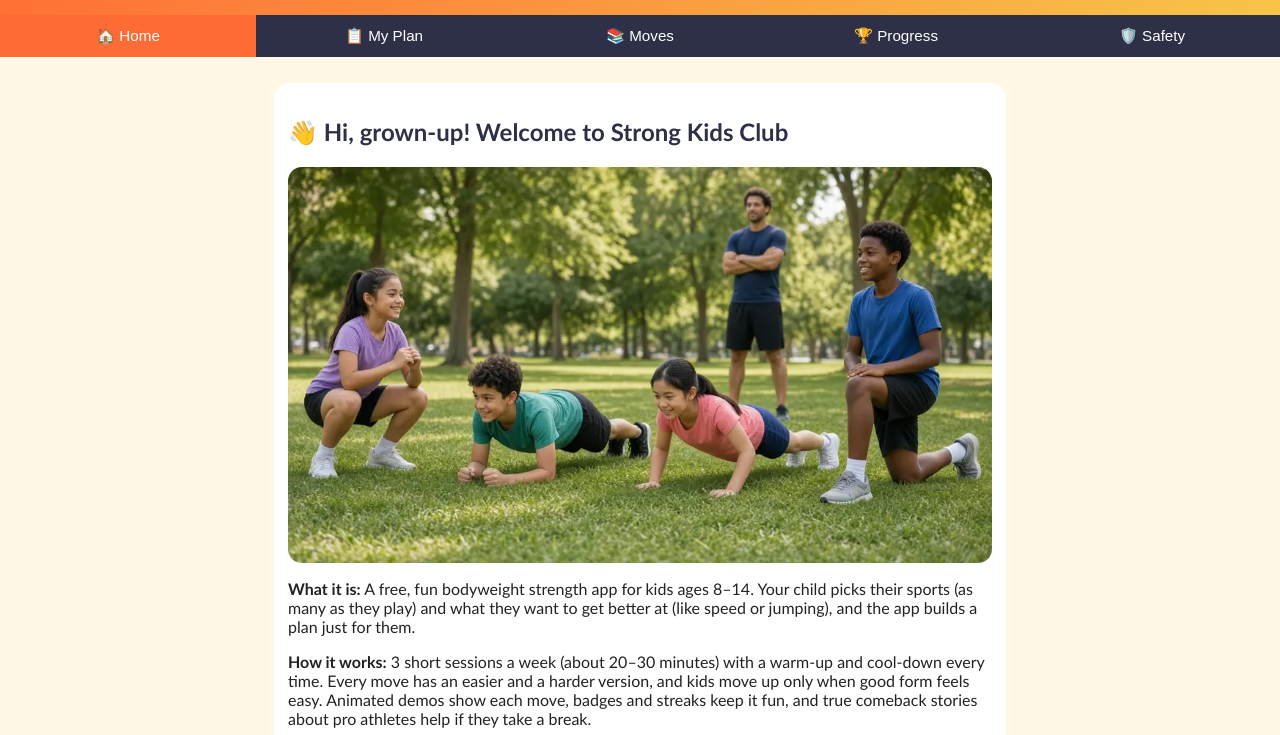
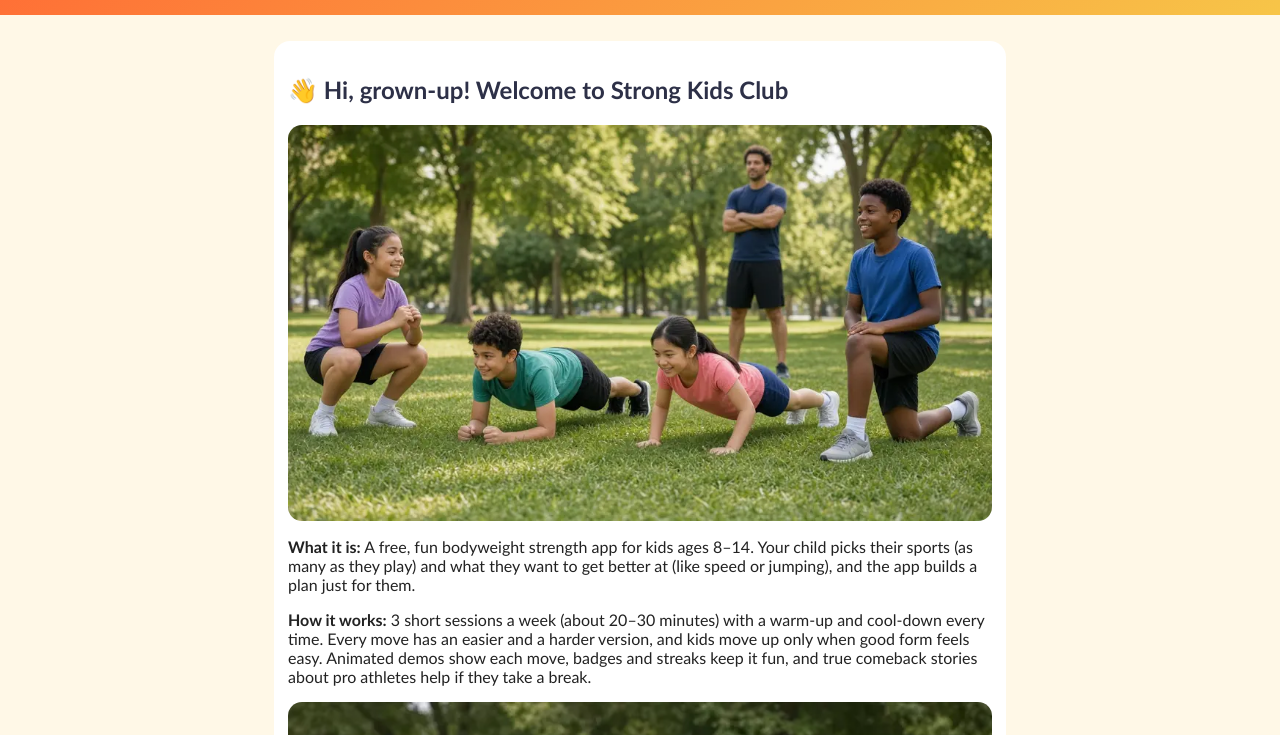
Before and after one commit to justinthetileguy-ui/strong-kids-club, a plain HTML site: page index.html in a window 1280 px wide. Shown: the part 79-814 px from the top of the page. Drawn offline with Linux system fonts and the light colour scheme.

Commit message:
Hide the top nav until parent approval and profile setup are both done.
Show the bar again on later loads when both are saved, and hide it if setup is cleared.

Co-authored-by: justinthetileguy-ui <justinthetileguy-ui@users.noreply.github.com>

```diff
--- a/app.js
+++ b/app.js
@@ -10,7 +10,8 @@ function buildPlan(p){const b=AGE_BANDS[p.age];const types=["push","legs","pull"
  const days=["A","B","C"].map((d,i)=>{let l=[...base];if(p.age==="8-10")l=l.filter(x=>x.t!=="power"||i!==0);l.push(extras[i%extras.length]);if(p.age!=="8-10")l.push(extras[(i+3)%extras.length]);return{name:"Day "+d,ex:[...new Set(l)]}});
  return{band:b,days}}
 function lvl(x,p){return p.age==="8-10"?x.easy:p.age==="11-12"?x.main:x.harder}
-function nav(v){setTimeout(()=>initFigs(),0);document.querySelectorAll("nav button").forEach(b=>b.classList.toggle("on",b.dataset.v===v));if(!load("skc_parent_ok",false)&&v!=="about")v="parents";else if(!profile&&v!=="about"&&v!=="lib"&&v!=="parents")v="onboard";(V[v]||V.home)()}
+function syncNav(){document.querySelector("nav").classList.toggle("ready",!!load("skc_parent_ok",false)&&!!profile)}
+function nav(v){syncNav();setTimeout(()=>initFigs(),0);document.querySelectorAll("nav button").forEach(b=>b.classList.toggle("on",b.dataset.v===v));if(!load("skc_parent_ok",false)&&v!=="about")v="parents";else if(!profile&&v!=="about"&&v!=="lib"&&v!=="parents")v="onboard";(V[v]||V.home)()}
 document.querySelectorAll("nav button").forEach(b=>b.onclick=()=>nav(b.dataset.v));
 function streak(){const ds=[...new Set(log.map(l=>l.date))].sort().reverse();let wk=0;const now=new Date();for(let w=0;w<52;w++){const s=new Date(now-7*864e5*(w+1)),e=new Date(now-7*864e5*w);if(ds.some(d=>new Date(d)>s&&new Date(d)<=e))wk++;else break}return wk}
 const BADGES=[["🌱","First Workout",()=>log.length>=1],["🔥","3 Workouts",()=>log.length>=3],["⭐","10 Workouts",()=>log.length>=10],["🏅","25 Workouts",()=>log.length>=25],["📅","2-Week Streak",()=>streak()>=2],["👑","4-Week Streak",()=>streak()>=4],["💯","100 Total Reps",()=>log.reduce((a,l)=>a+l.reps,0)>=100]];
@@ -32,7 +33,7 @@ onboard(step=0,d={age:null,sports:[],goals:[],name:""}){d=profile?{...profile}:d
  bind("#a",k=>d.age=k);bind("#s",k=>{d.sports=d.sports.includes(k)?d.sports.filter(x=>x!==k):[...d.sports,k]});bind("#g",k=>{d.goals=d.goals.includes(k)?d.goals.filter(x=>x!==k):[...d.goals,k].slice(-3)});
  $("#go").onclick=()=>{d.name=$("#nm").value.trim();if(!d.age||!d.sports.length||!d.goals.length){$("#err").textContent="Pick an age, at least one sport, and at least one goal!";return}profile=d;save("skc_profile",d);nav("plan")}},
 home(){app.innerHTML=`<div class="card"><img class="photo" src="img/hero.webp" alt="Kids training together"><h2>Hey ${profile.name||"Champ"}! 👋</h2><p>${AGE_BANDS[profile.age].label} · ${sportsTxt(profile)}</p><p>Goals: ${profile.goals.map(g=>`<span class="pill">${GOALS[g]}</span>`).join("")}</p>
- <p>🔥 Weekly streak: <b>${streak()}</b> · Workouts done: <b>${log.length}</b></p><button class="btn alt" onclick="nav('plan')">Start Today's Workout</button><button class="btn" onclick="profile=null;V.onboard()">Change sports/goals</button><p><a href="#" onclick="nav('parents');return false">👪 For Parents</a></p></div>
+ <p>🔥 Weekly streak: <b>${streak()}</b> · Workouts done: <b>${log.length}</b></p><button class="btn alt" onclick="nav('plan')">Start Today's Workout</button><button class="btn" onclick="profile=null;syncNav();V.onboard()">Change sports/goals</button><p><a href="#" onclick="nav('parents');return false">👪 For Parents</a></p></div>
  <div class="card warn"><b>Grown-up check ✅</b> An adult should watch workouts. Train 2–3 days a week with a rest day in between. Great form beats more reps — never max out.</div>`},
 plan(){const p=buildPlan(profile),b=p.band;const next=p.days[log.length%3];
  app.innerHTML=`<div class="card"><h2>Your ${sportsTxt(profile)} Plan</h2><p>${b.note}</p><p><span class="pill">3x/week (e.g. Mon/Wed/Fri)</span><span class="pill">${b.sets} sets</span><span class="pill">${b.reps} reps or ${b.hold} holds</span><span class="pill">Rest ${b.rest}</span><span class="pill">~${b.min} min</span></p></div>`+
--- a/style.css
+++ b/style.css
@@ -1,6 +1,6 @@
 *{box-sizing:border-box}body{margin:0;font-family:"Trebuchet MS",system-ui,sans-serif;background:#fff8e7;color:#222}
 header{background:linear-gradient(135deg,#ff6b35,#f7c548);color:#fff;padding:18px;text-align:center}header h1{margin:0;font-size:1.8em}.tag{margin:4px 0 0}
-nav{display:flex;overflow-x:auto;background:#2d3047;position:sticky;top:0}nav button{flex:1;padding:12px 8px;background:none;border:0;color:#fff;font-size:.95em;white-space:nowrap;cursor:pointer}nav button.on{background:#ff6b35}
+nav{display:none;overflow-x:auto;background:#2d3047;position:sticky;top:0}nav.ready{display:flex}nav button{flex:1;padding:12px 8px;background:none;border:0;color:#fff;font-size:.95em;white-space:nowrap;cursor:pointer}nav button.on{background:#ff6b35}
 main{max-width:760px;margin:auto;padding:14px}.card{background:#fff;border-radius:16px;padding:14px;margin:12px 0;box-shadow:0 3px 0 #f0d9a8}
 .btn{background:#1b998b;color:#fff;border:0;border-radius:999px;padding:10px 18px;font-size:1em;cursor:pointer;margin:4px}.btn.alt{background:#ff6b35}
 .chips{display:flex;flex-wrap:wrap;gap:8px}.chip{border:2px solid #1b998b;border-radius:999px;padding:8px 12px;background:#fff;cursor:pointer}.chip.on{background:#1b998b;color:#fff}
```
